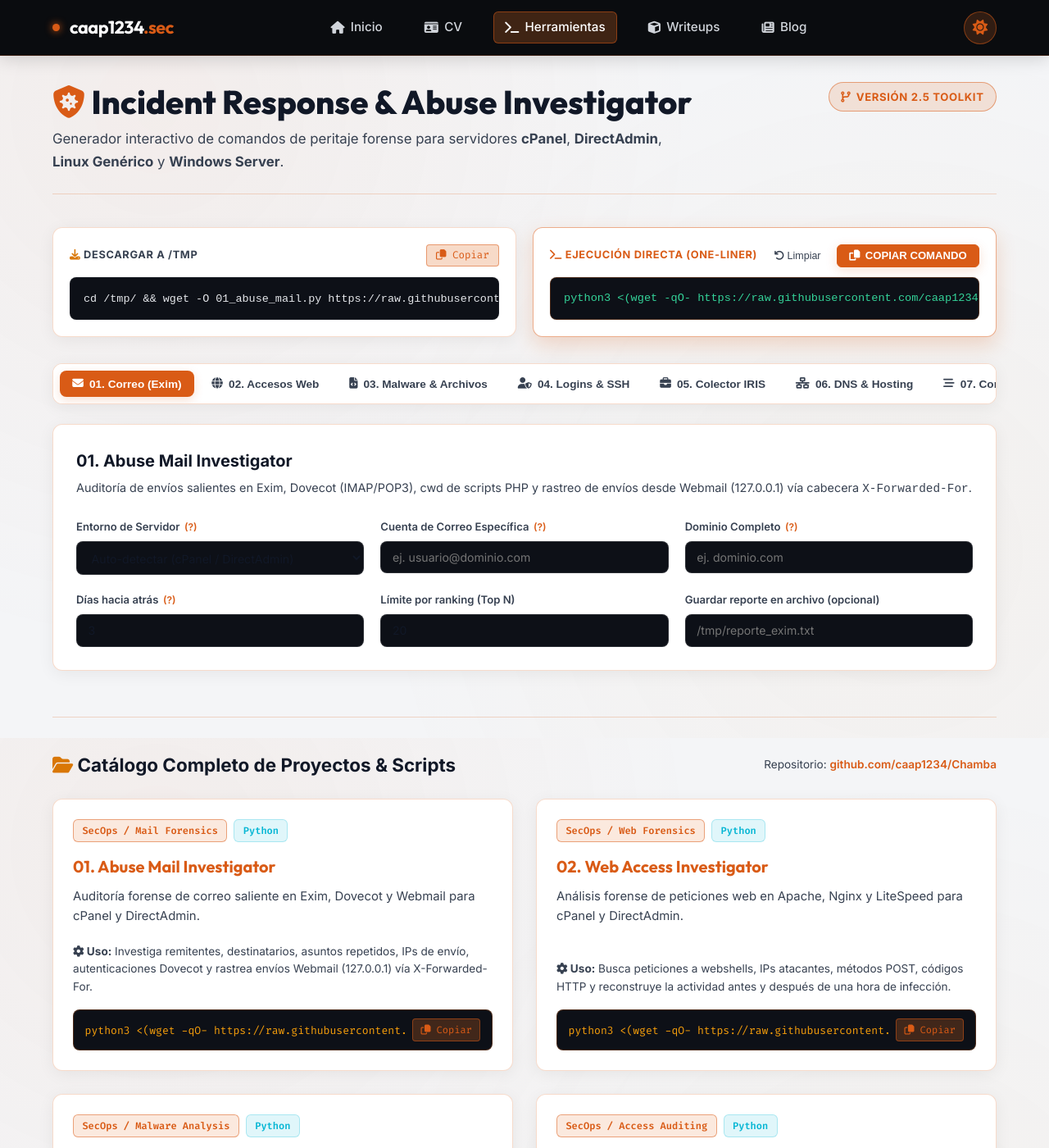
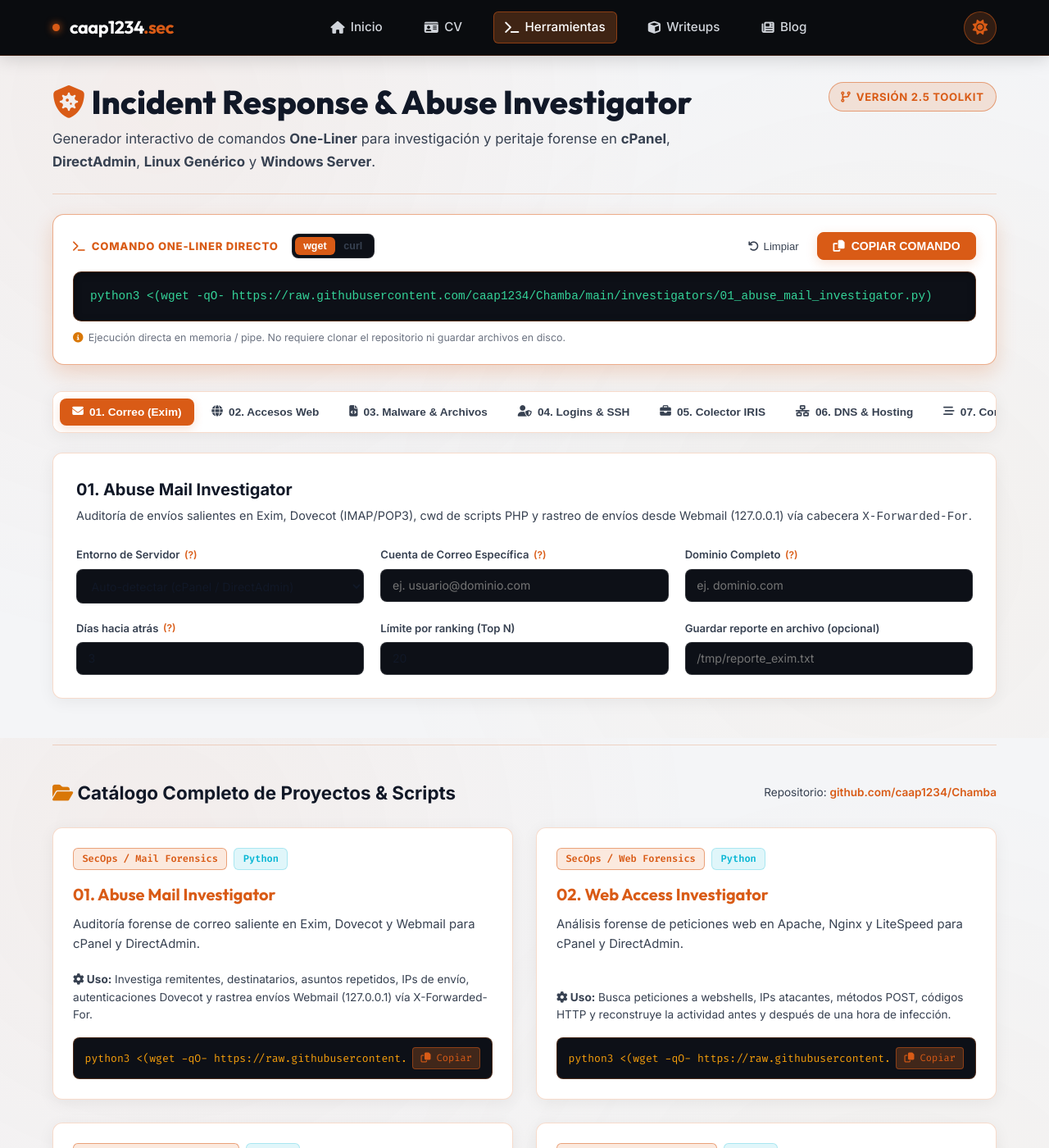
Before and after one commit to caap1234/caap1234.github.io, a Jekyll site: the page built from tools.html, in a window 1280 px wide and 1400 px high. Shown: the whole window at 82% size. Built offline with Jekyll 4.4.1, drawn with Linux system fonts in a browser that asks for light colours.

Commit message:
feat: enfocar generador interactivo exclusivamente en comando one-liner directo

```diff
--- a/tools.html
+++ b/tools.html
@@ -6,13 +6,13 @@ permalink: /tools/
 
 <div class="main-content">
   <!-- Encabezado Principal -->
-  <div class="article-header" style="display: flex; justify-content: space-between; align-items: flex-start; flex-wrap: wrap; gap: 1rem;">
+  <div class="article-header" style="display: flex; justify-content: space-between; align-items: flex-start; flex-wrap: wrap; gap: 1rem; margin-bottom: 1.5rem;">
     <div>
       <h1 class="article-title" style="margin-bottom: 0.5rem;">
         <i class="fas fa-shield-virus" style="color: var(--autumn-orange);"></i> Incident Response & Abuse Investigator
       </h1>
-      <p class="hero-description" style="margin: 0; max-width: 780px;">
-        Generador interactivo de comandos de peritaje forense para servidores <strong>cPanel</strong>, <strong>DirectAdmin</strong>, <strong>Linux Genérico</strong> y <strong>Windows Server</strong>.
+      <p class="hero-description" style="margin: 0; max-width: 820px;">
+        Generador interactivo de comandos <strong>One-Liner</strong> para investigación y peritaje forense en <strong>cPanel</strong>, <strong>DirectAdmin</strong>, <strong>Linux Genérico</strong> y <strong>Windows Server</strong>.
       </p>
     </div>
     <div style="background: rgba(224, 109, 39, 0.15); border: 1px solid var(--border-glow); padding: 0.4rem 0.9rem; border-radius: 9999px; font-size: 0.82rem; font-weight: 700; color: var(--autumn-orange); letter-spacing: 0.05em; display: inline-flex; align-items: center; gap: 0.4rem;">
@@ -20,41 +20,42 @@ permalink: /tools/
     </div>
   </div>
 
-  <!-- PANEL SUPERIOR: DESCARGAR Y EJECUTAR (ESTILO GENERADOR) -->
-  <div style="display: grid; grid-template-columns: repeat(auto-fit, minmax(320px, 1fr)); gap: 1.25rem; margin-bottom: 2rem;">
-    <!-- Caja Descargar -->
-    <div style="background: var(--bg-card); border: 1px solid var(--border-subtle); border-radius: 12px; padding: 1.25rem; display: flex; flex-direction: column; justify-content: space-between; box-shadow: var(--card-shadow);">
-      <div style="display: flex; justify-content: space-between; align-items: center; margin-bottom: 0.75rem;">
-        <span style="font-size: 0.8rem; font-weight: 700; text-transform: uppercase; color: var(--text-dim); letter-spacing: 0.05em;">
-          <i class="fas fa-download" style="color: var(--autumn-amber);"></i> Descargar a /tmp
+  <!-- PANEL SUPERIOR: COMANDO ONE-LINER LISTO PARA COPIAR Y EJECUTAR (FULL-WIDTH) -->
+  <div style="background: var(--bg-card); border: 1px solid var(--border-glow); border-radius: 14px; padding: 1.35rem 1.5rem; margin-bottom: 2rem; box-shadow: var(--card-hover-shadow);">
+    <div style="display: flex; justify-content: space-between; align-items: center; margin-bottom: 0.85rem; flex-wrap: wrap; gap: 0.75rem;">
+      <!-- Lado izquierdo: Título y Selector Wget / Curl -->
+      <div style="display: flex; align-items: center; gap: 1rem; flex-wrap: wrap;">
+        <span style="font-size: 0.82rem; font-weight: 800; text-transform: uppercase; color: var(--autumn-orange); letter-spacing: 0.06em; display: inline-flex; align-items: center; gap: 0.45rem;">
+          <i class="fas fa-terminal"></i> COMANDO ONE-LINER DIRECTO
         </span>
-        <button id="btn-copy-download" class="copy-btn" style="padding: 0.3rem 0.7rem; font-size: 0.78rem;" onclick="copyText('cmd-download', 'btn-copy-download')">
-          <i class="far fa-copy"></i> Copiar
+        <div style="display: inline-flex; background: var(--bg-code); padding: 0.2rem; border-radius: 8px; border: 1px solid rgba(255,255,255,0.1);">
+          <button id="toggle-wget" onclick="setFetchTool('wget')" class="tool-toggle active" style="padding: 0.25rem 0.65rem; font-size: 0.78rem; font-weight: 600; border-radius: 6px; border: none; cursor: pointer; transition: all 0.2s;">
+            wget
           </button>
-      </div>
-      <div style="background: var(--bg-code); border: 1px solid rgba(255,255,255,0.06); border-radius: 8px; padding: 0.85rem 1rem; font-family: var(--font-mono); font-size: 0.84rem; color: #E5E7EB; overflow-x: auto; white-space: nowrap;">
-        <code id="cmd-download">cd /tmp/ && wget -O 01_abuse_mail.py https://raw.githubusercontent.com/caap1234/Chamba/main/investigators/01_abuse_mail_investigator.py</code>
+          <button id="toggle-curl" onclick="setFetchTool('curl')" class="tool-toggle" style="padding: 0.25rem 0.65rem; font-size: 0.78rem; font-weight: 600; border-radius: 6px; border: none; cursor: pointer; transition: all 0.2s; background: transparent; color: var(--text-dim);">
+            curl
+          </button>
         </div>
       </div>
 
-    <!-- Caja Ejecutar (One-Liner destacado) -->
-    <div style="background: var(--bg-card); border: 1px solid var(--border-glow); border-radius: 12px; padding: 1.25rem; display: flex; flex-direction: column; justify-content: space-between; box-shadow: var(--card-hover-shadow);">
-      <div style="display: flex; justify-content: space-between; align-items: center; margin-bottom: 0.75rem;">
-        <span style="font-size: 0.8rem; font-weight: 700; text-transform: uppercase; color: var(--autumn-orange); letter-spacing: 0.05em;">
-          <i class="fas fa-terminal"></i> Ejecución Directa (One-Liner)
-        </span>
-        <div style="display: flex; gap: 0.5rem;">
-          <button id="btn-reset" onclick="resetActiveTabForm()" style="background: transparent; border: 1px solid rgba(255,255,255,0.15); color: var(--text-dim); padding: 0.3rem 0.65rem; border-radius: 6px; font-size: 0.78rem; cursor: pointer; transition: all 0.2s;">
+      <!-- Lado derecho: Botón Limpiar y Botón Copiar -->
+      <div style="display: flex; gap: 0.5rem; align-items: center;">
+        <button id="btn-reset" onclick="resetActiveTabForm()" style="background: transparent; border: 1px solid rgba(255,255,255,0.15); color: var(--text-dim); padding: 0.45rem 0.85rem; border-radius: 8px; font-size: 0.82rem; cursor: pointer; transition: all 0.2s; display: inline-flex; align-items: center; gap: 0.35rem;">
           <i class="fas fa-undo"></i> Limpiar
         </button>
-          <button id="btn-copy-exec" onclick="copyText('cmd-exec', 'btn-copy-exec')" style="background: var(--autumn-orange); border: 1px solid var(--autumn-orange); color: #FFFFFF; font-weight: 700; padding: 0.35rem 0.9rem; border-radius: 6px; font-size: 0.82rem; cursor: pointer; display: inline-flex; align-items: center; gap: 0.4rem; box-shadow: 0 4px 14px var(--autumn-orange-glow); transition: all 0.2s;">
+        <button id="btn-copy-exec" onclick="copyOneLiner()" style="background: var(--autumn-orange); border: 1px solid var(--autumn-orange); color: #FFFFFF; font-weight: 700; padding: 0.5rem 1.15rem; border-radius: 8px; font-size: 0.88rem; cursor: pointer; display: inline-flex; align-items: center; gap: 0.5rem; box-shadow: 0 4px 14px var(--autumn-orange-glow); transition: all 0.2s;">
           <i class="fas fa-copy"></i> COPIAR COMANDO
         </button>
       </div>
     </div>
-      <div style="background: var(--bg-code); border: 1px solid rgba(224, 109, 39, 0.3); border-radius: 8px; padding: 0.85rem 1rem; font-family: var(--font-mono); font-size: 0.85rem; color: #34D399; overflow-x: auto; white-space: nowrap;">
+
+    <!-- Cuadro de Código Terminal con el One-Liner Completo -->
+    <div style="background: var(--bg-code); border: 1px solid rgba(224, 109, 39, 0.35); border-radius: 10px; padding: 1.1rem 1.25rem; font-family: var(--font-mono); font-size: 0.9rem; color: #34D399; overflow-x: auto; white-space: nowrap; box-shadow: inset 0 2px 8px rgba(0,0,0,0.4);">
       <code id="cmd-exec">python3 &lt;(wget -qO- https://raw.githubusercontent.com/caap1234/Chamba/main/investigators/01_abuse_mail_investigator.py)</code>
     </div>
+
+    <div style="margin-top: 0.65rem; font-size: 0.78rem; color: var(--text-subtle); display: flex; align-items: center; gap: 0.4rem;">
+      <i class="fas fa-info-circle" style="color: var(--autumn-amber);"></i> Ejecución directa en memoria / pipe. No requiere clonar el repositorio ni guardar archivos en disco.
     </div>
   </div>
 
@@ -480,13 +481,13 @@ permalink: /tools/
           ⚡ Investigator Suite & Hub (run_investigator.py)
         </h2>
         <p style="font-size: 0.9rem; color: var(--text-dim); margin: 0;">
-          Lanzador todo-en-uno que incluye menú interactivo. Si lo ejecutas vía One-liner en un servidor remoto, descarga automáticamente en segundo plano el script que elijas sin clonar nada.
+          Lanzador interactivo todo-en-uno. Si lo ejecutas en un servidor remoto, descarga automáticamente al vuelo el módulo que elijas sin clonar nada.
         </p>
       </div>
 
       <div style="background: rgba(224, 109, 39, 0.08); border-left: 4px solid var(--autumn-orange); padding: 1rem 1.25rem; border-radius: 6px; font-size: 0.9rem; color: var(--text-main); line-height: 1.6;">
         <p style="margin: 0 0 0.5rem 0;"><strong><i class="fas fa-check-circle" style="color: var(--autumn-orange);"></i> Totalmente Autónomo:</strong></p>
-        <p style="margin: 0;">Ejecuta este comando en cualquier terminal de servidor (SSH de cPanel, DirectAdmin o consola de Windows) y obtendrás el menú completo para elegir qué investigar al instante.</p>
+        <p style="margin: 0;">Copia el comando de arriba y pégalo directamente en la terminal SSH del servidor para abrir el menú interactivo.</p>
       </div>
     </div>
 
@@ -557,6 +558,10 @@ permalink: /tools/
     color: #FFFFFF;
     box-shadow: 0 4px 12px var(--autumn-orange-glow);
   }
+  .tool-toggle.active {
+    background: var(--autumn-orange) !important;
+    color: #FFFFFF !important;
+  }
   .form-grid {
     display: grid;
     grid-template-columns: repeat(auto-fit, minmax(280px, 1fr));
@@ -602,14 +607,34 @@ permalink: /tools/
 
 <script>
   let currentActiveTab = 't01';
+  let activeFetchTool = 'wget';
   const GITHUB_RAW_BASE = "https://raw.githubusercontent.com/caap1234/Chamba/main/investigators/";
+
+  function setFetchTool(tool) {
+    activeFetchTool = tool;
+    if (tool === 'wget') {
+      document.getElementById('toggle-wget').classList.add('active');
+      document.getElementById('toggle-wget').style.background = 'var(--autumn-orange)';
+      document.getElementById('toggle-wget').style.color = '#FFFFFF';
+      document.getElementById('toggle-curl').classList.remove('active');
+      document.getElementById('toggle-curl').style.background = 'transparent';
+      document.getElementById('toggle-curl').style.color = 'var(--text-dim)';
+    } else {
+      document.getElementById('toggle-curl').classList.add('active');
+      document.getElementById('toggle-curl').style.background = 'var(--autumn-orange)';
+      document.getElementById('toggle-curl').style.color = '#FFFFFF';
+      document.getElementById('toggle-wget').classList.remove('active');
+      document.getElementById('toggle-wget').style.background = 'transparent';
+      document.getElementById('toggle-wget').style.color = 'var(--text-dim)';
+    }
+    updateCommand();
+  }
 
   function switchToolTab(tabId) {
     currentActiveTab = tabId;
     document.querySelectorAll('.nav-tab').forEach(b => b.classList.remove('active'));
     document.querySelectorAll('.tool-panel').forEach(p => p.style.display = 'none');
 
-    // Activar botón y panel
     const btn = Array.from(document.querySelectorAll('.nav-tab')).find(b => b.getAttribute('onclick').includes(tabId));
     if (btn) btn.classList.add('active');
 
@@ -621,12 +646,10 @@ permalink: /tools/
 
   function updateCommand() {
     let scriptFile = "01_abuse_mail_investigator.py";
-    let shortName = "01_abuse_mail.py";
     let flags = [];
 
     if (currentActiveTab === 't01') {
       scriptFile = "01_abuse_mail_investigator.py";
-      shortName = "01_abuse_mail.py";
       const srv = document.getElementById('t01_server').value;
       if (srv !== 'auto') flags.push(`--server ${srv}`);
       const em = document.getElementById('t01_email').value.trim();
@@ -642,7 +665,6 @@ permalink: /tools/
 
     } else if (currentActiveTab === 't02') {
       scriptFile = "02_web_access_investigator.py";
-      shortName = "02_web_access.py";
       const srv = document.getElementById('t02_server').value;
       if (srv !== 'auto') flags.push(`--server ${srv}`);
       const dom = document.getElementById('t02_domain').value.trim();
@@ -661,7 +683,6 @@ permalink: /tools/
 
     } else if (currentActiveTab === 't03') {
       scriptFile = "03_malware_file_investigator.py";
-      shortName = "03_malware.py";
       const srv = document.getElementById('t03_server').value;
       if (srv !== 'auto') flags.push(`--server ${srv}`);
       const usr = document.getElementById('t03_user').value.trim();
@@ -679,7 +700,6 @@ permalink: /tools/
 
     } else if (currentActiveTab === 't04') {
       scriptFile = "04_account_access_investigator.py";
-      shortName = "04_account_access.py";
       const srv = document.getElementById('t04_server').value;
       if (srv !== 'auto') flags.push(`--server ${srv}`);
       const usr = document.getElementById('t04_user').value.trim();
@@ -691,7 +711,6 @@ permalink: /tools/
 
     } else if (currentActiveTab === 't05') {
       scriptFile = "05_abuse_evidence_collector.py";
-      shortName = "05_evidence_collector.py";
       const cid = document.getElementById('t05_case_id').value.trim();
       if (cid) flags.push(`--case-id ${cid}`);
       const atype = document.getElementById('t05_abuse_type').value;
@@ -711,7 +730,6 @@ permalink: /tools/
 
     } else if (currentActiveTab === 't06') {
       scriptFile = "06_dns_domain_investigator.py";
-      shortName = "06_dns_domain.py";
       const dom = document.getElementById('t06_domain').value.trim();
       if (dom) flags.push(`--domain ${dom}`);
       const res = document.getElementById('t06_resolvers').value.trim();
@@ -719,7 +737,6 @@ permalink: /tools/
 
     } else if (currentActiveTab === 't07') {
       scriptFile = "07_suspicious_activity_correlator.py";
-      shortName = "07_correlator.py";
       const srv = document.getElementById('t07_server').value;
       if (srv !== 'auto') flags.push(`--server ${srv}`);
       const ip = document.getElementById('t07_ip').value.trim();
@@ -735,7 +752,6 @@ permalink: /tools/
 
     } else if (currentActiveTab === 't08') {
       scriptFile = "08_windows_server_investigator.py";
-      shortName = "08_windows.py";
       const md = document.getElementById('t08_mode').value;
       if (md !== 'auto') flags.push(`--mode ${md}`);
       const iis = document.getElementById('t08_iis_dir').value.trim();
@@ -747,22 +763,29 @@ permalink: /tools/
 
     } else if (currentActiveTab === 't09') {
       scriptFile = "09_service_health_check.py";
-      shortName = "09_health_check.py";
       const srv = document.getElementById('t09_server').value;
       if (srv !== 'auto') flags.push(`--server ${srv}`);
       if (document.getElementById('t09_miners').checked) flags.push('--check-miners');
 
     } else if (currentActiveTab === 't_runner') {
       scriptFile = "run_investigator.py";
-      shortName = "run_investigator.py";
     }
 
     const fullUrl = GITHUB_RAW_BASE + scriptFile;
-    const downloadCmd = `cd /tmp/ && wget -O ${shortName} ${fullUrl}`;
     const flagString = flags.length > 0 ? " " + flags.join(" ") : "";
-    const execCmd = `python3 <(wget -qO- ${fullUrl})${flagString}`;
 
-    document.getElementById('cmd-download').textContent = downloadCmd;
+    let execCmd = "";
+    if (currentActiveTab === 't08' && document.getElementById('t08_mode') && document.getElementById('t08_mode').value === 'live') {
+      // Windows Server PowerShell invocation
+      execCmd = `python <(curl.exe -sL ${fullUrl})${flagString}`;
+    } else {
+      if (activeFetchTool === 'curl') {
+        execCmd = `python3 <(curl -sL ${fullUrl})${flagString}`;
+      } else {
+        execCmd = `python3 <(wget -qO- ${fullUrl})${flagString}`;
+      }
+    }
+
     document.getElementById('cmd-exec').textContent = execCmd;
   }
 
@@ -780,18 +803,18 @@ permalink: /tools/
     updateCommand();
   }
 
-  function copyText(elementId, btnId) {
-    const text = document.getElementById(elementId).textContent;
+  function copyOneLiner() {
+    const text = document.getElementById('cmd-exec').textContent;
     navigator.clipboard.writeText(text).then(() => {
-      const btn = document.getElementById(btnId);
+      const btn = document.getElementById('btn-copy-exec');
       const originalHTML = btn.innerHTML;
-      btn.innerHTML = '<i class="fas fa-check"></i> ¡COPIADO!';
+      btn.innerHTML = '<i class="fas fa-check"></i> ¡COMANDO COPIADO!';
       btn.style.background = '#10B981';
       btn.style.borderColor = '#10B981';
       setTimeout(() => {
         btn.innerHTML = originalHTML;
-        btn.style.background = '';
-        btn.style.borderColor = '';
+        btn.style.background = 'var(--autumn-orange)';
+        btn.style.borderColor = 'var(--autumn-orange)';
       }, 1800);
     });
   }
```
Lines whose indentation alone changed are shown as unchanged.
